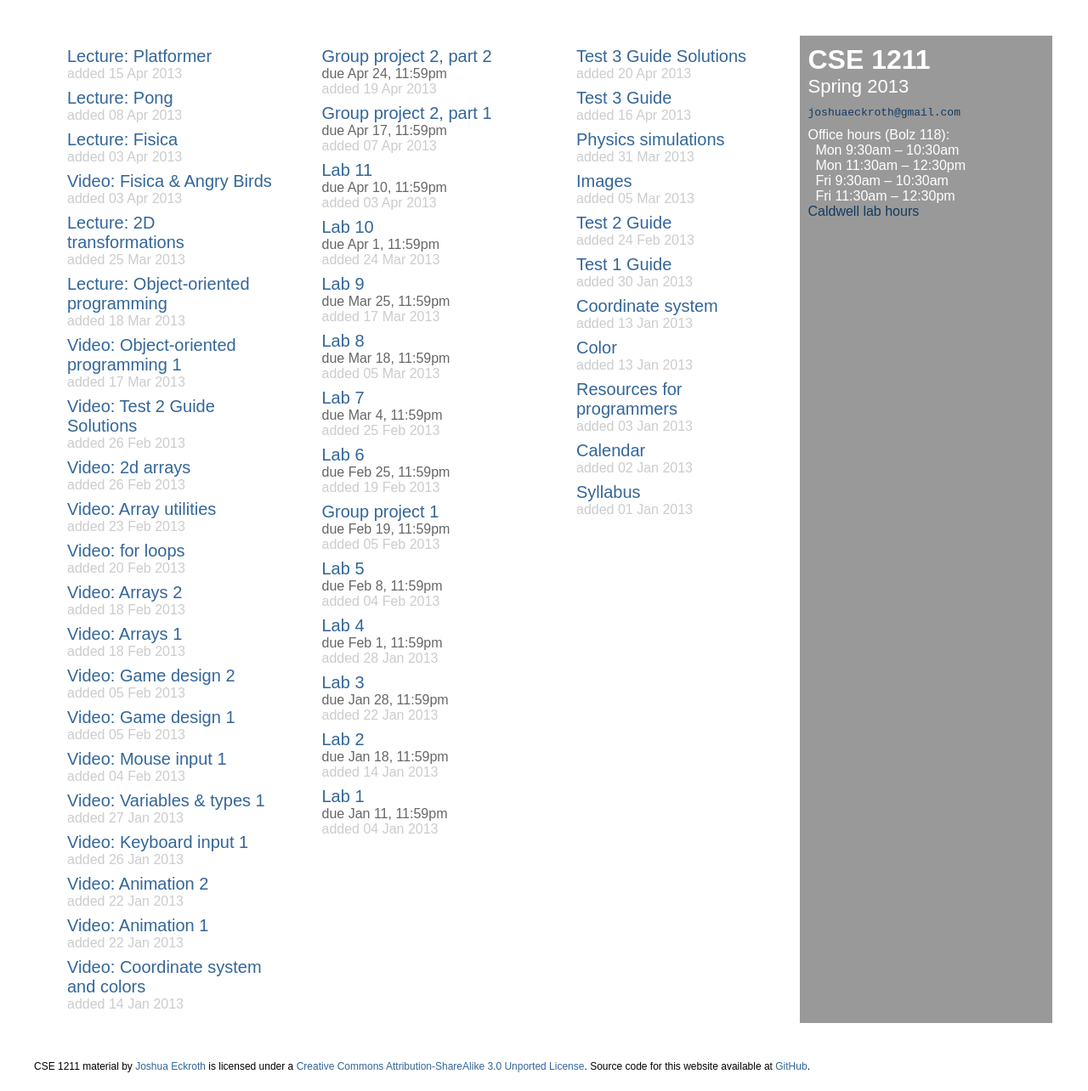
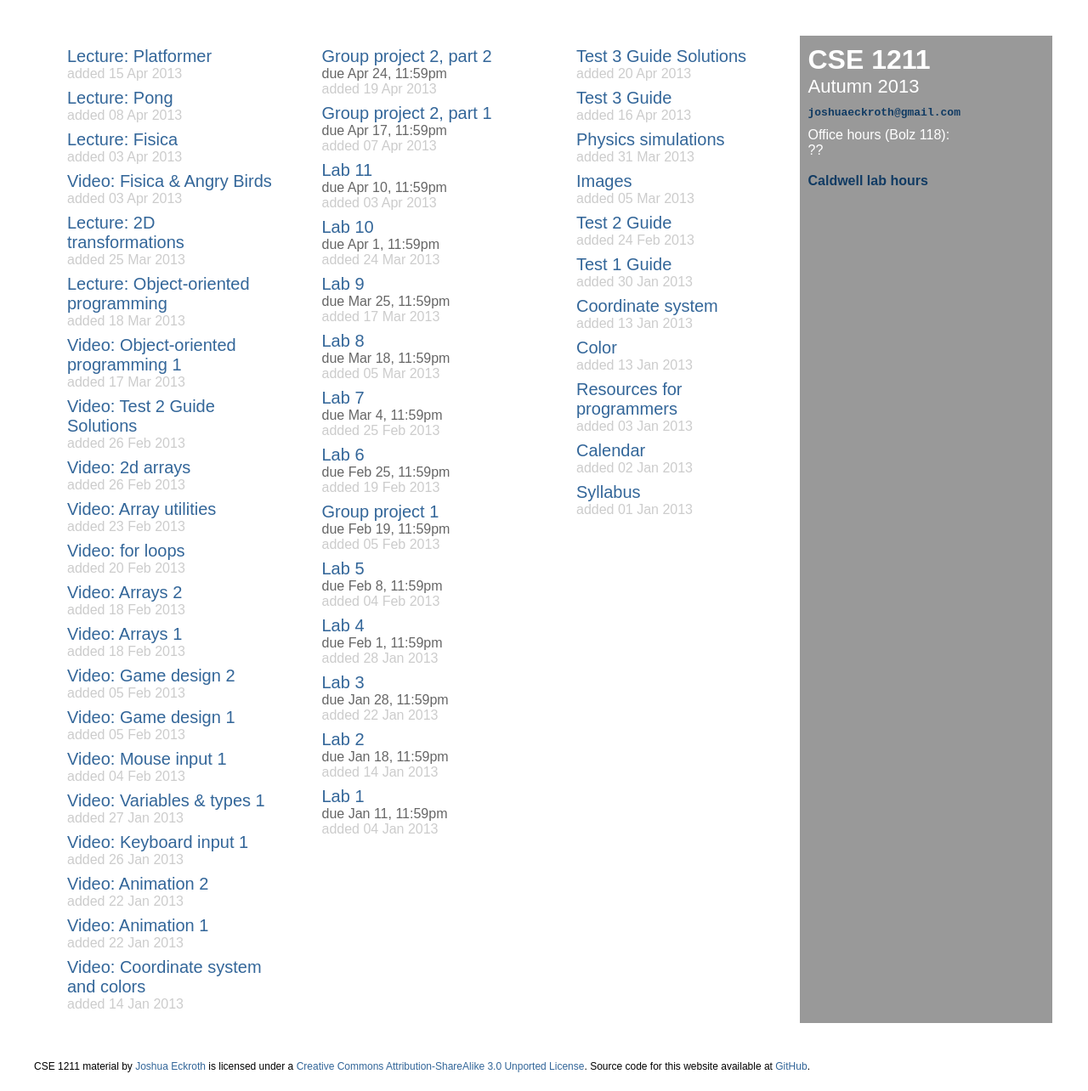
Before and after one commit to joshuaeckroth/cse1211-website, a Jekyll site: the page built from index.markdown, in a window 1280 px wide. Shown: the whole page at 85% size. Built offline with Jekyll 4.4.1, drawn with Linux system fonts in a browser that asks for light colours; Markdown is read by kramdown in place of the engine named in the settings; comment, search, counter and statistics services are not loaded.

Commit message:
Some initial updates for Autumn 2013 (changing Spring -> Autumn, fixing some links).

```diff
--- a/_layouts/index.html
+++ b/_layouts/index.html
@@ -41,20 +41,15 @@
           </td>
           <td class="metabox">
             <div class="classname">CSE 1211</div>
-            <div class="semester">Spring 2013</div>
-            <div class="email"><tt><a href="mailto:joshuaeckroth@gmail.com">joshuaeckroth@gmail.com</a></tt></div>
+            <div class="semester">Autumn 2013</div>
+            <div class="email"><b><tt><a href="mailto:joshuaeckroth@gmail.com">joshuaeckroth@gmail.com</a></tt></b></div>
             <div class="officehours">
               Office hours (Bolz 118):
               <br/>
-              &nbsp; Mon 9:30am &ndash; 10:30am
+              ??
               <br/>
-              &nbsp; Mon 11:30am &ndash; 12:30pm
               <br/>
-              &nbsp; Fri 9:30am &ndash; 10:30am
-              <br/>
-              &nbsp; Fri 11:30am &ndash; 12:30pm
-              <br/>
-              <a href="http://www.cse.ohio-state.edu/cs/labs/hours.shtml">Caldwell lab hours</a>
+              <b><a href="http://www.cse.ohio-state.edu/cs/labs/hours.shtml">Caldwell lab hours</a></b>
             </div>
             <div class="chat">
               <!-- Plupper Button -->
@@ -66,7 +61,7 @@
       </table>
 
       <div class="license">
-        <span xmlns:dct="http://purl.org/dc/terms/" href="http://purl.org/dc/dcmitype/Text" property="dct:title" rel="dct:type">CSE 1211 material</span> by <a xmlns:cc="http://creativecommons.org/ns#" href="http://cse1211.artifice.cc" property="cc:attributionName" rel="cc:attributionURL">Joshua Eckroth</a> is licensed under a <a rel="license" href="http://creativecommons.org/licenses/by-sa/3.0/">Creative Commons Attribution-ShareAlike 3.0 Unported License</a>. Source code for this website available at <a href="https://github.com/joshuaeckroth/cse1211-website-sp2013/tree/gh-pages">GitHub</a>.
+        <span xmlns:dct="http://purl.org/dc/terms/" href="http://purl.org/dc/dcmitype/Text" property="dct:title" rel="dct:type">CSE 1211 material</span> by <a xmlns:cc="http://creativecommons.org/ns#" href="http://cse1211.artifice.cc" property="cc:attributionName" rel="cc:attributionURL">Joshua Eckroth</a> is licensed under a <a rel="license" href="http://creativecommons.org/licenses/by-sa/3.0/">Creative Commons Attribution-ShareAlike 3.0 Unported License</a>. Source code for this website available at <a href="https://github.com/joshuaeckroth/cse1211-website/tree/gh-pages">GitHub</a>.
       </div>
 
       <!-- Plupper Tracking Code -->
--- a/_layouts/post.html
+++ b/_layouts/post.html
@@ -17,7 +17,7 @@
       {{ content }}
 
       <div class="license">
-        <span xmlns:dct="http://purl.org/dc/terms/" href="http://purl.org/dc/dcmitype/Text" property="dct:title" rel="dct:type">CSE 1211 material</span> by <a xmlns:cc="http://creativecommons.org/ns#" href="http://cse1211.artifice.cc" property="cc:attributionName" rel="cc:attributionURL">Joshua Eckroth</a> is licensed under a <a rel="license" href="http://creativecommons.org/licenses/by-sa/3.0/">Creative Commons Attribution-ShareAlike 3.0 Unported License</a>. Source code for this website available at <a href="https://github.com/joshuaeckroth/cse1211-website-sp2013/tree/gh-pages">GitHub</a>.
+        <span xmlns:dct="http://purl.org/dc/terms/" href="http://purl.org/dc/dcmitype/Text" property="dct:title" rel="dct:type">CSE 1211 material</span> by <a xmlns:cc="http://creativecommons.org/ns#" href="http://cse1211.artifice.cc" property="cc:attributionName" rel="cc:attributionURL">Joshua Eckroth</a> is licensed under a <a rel="license" href="http://creativecommons.org/licenses/by-sa/3.0/">Creative Commons Attribution-ShareAlike 3.0 Unported License</a>. Source code for this website available at <a href="https://github.com/joshuaeckroth/cse1211-website/tree/gh-pages">GitHub</a>.
       </div>
 
       <!-- Plupper Tracking Code -->
--- a/index.markdown
+++ b/index.markdown
@@ -1,4 +1,4 @@
 ---
 layout: index
-title: CSE 1211 Spring 2013
+title: CSE 1211 Autumn 2013
 ---
```
